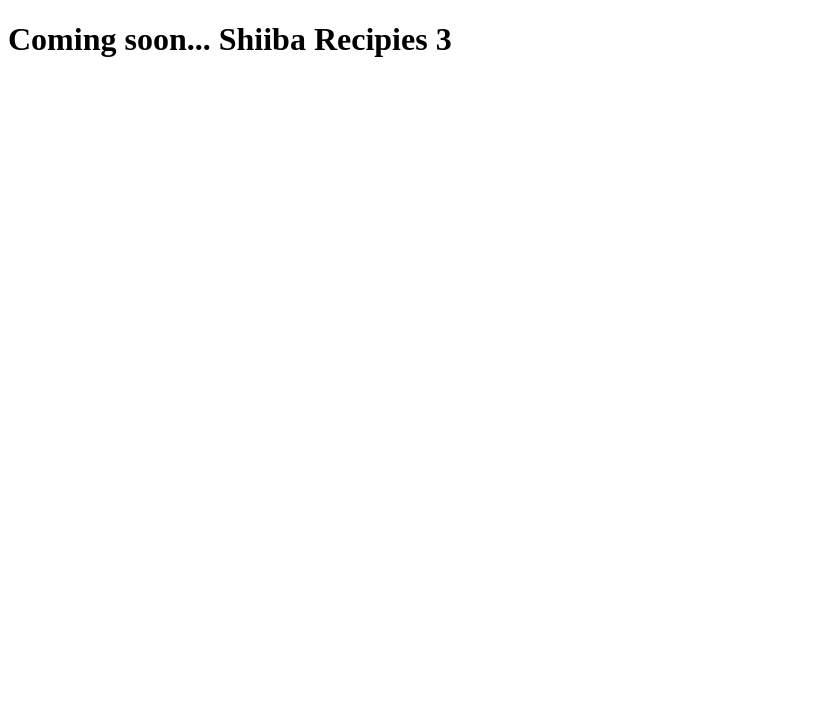
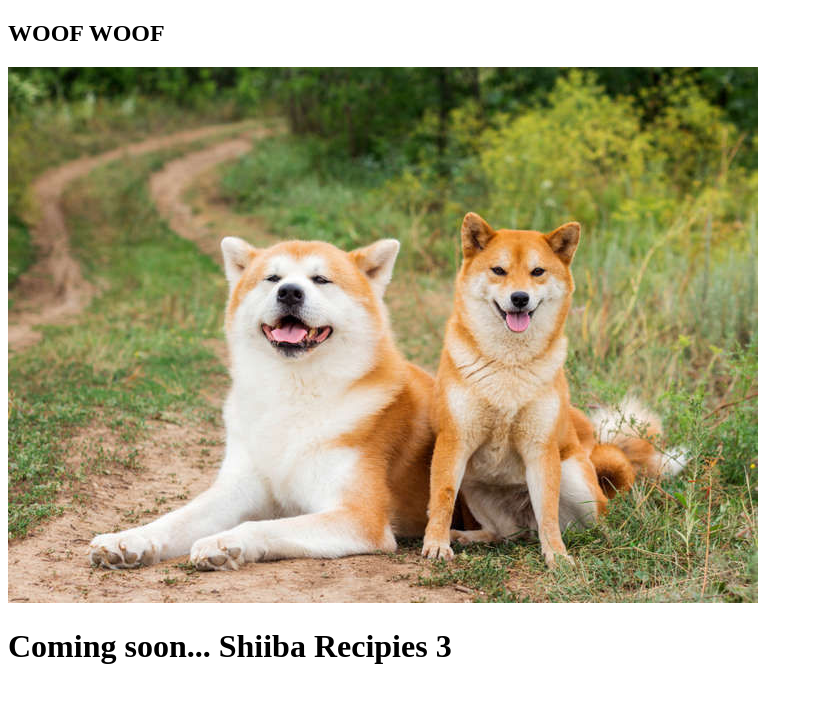
Before and after one commit to billcookie/git-101, a plain HTML site: page index.html in a window 1280 px wide. Shown: the whole page, without its empty margins (0-813 px from the left). Drawn offline with Linux system fonts and the light colour scheme.

Commit message:
Added dog picture and new header

```diff
--- a/index.html
+++ b/index.html
@@ -9,7 +9,8 @@
 </head>
 
 <body>
-
+    <h2> WOOF WOOF</h2>
+    <img src="./dog.jpeg" alt="#">
     <h1>Coming soon... Shiiba Recipies 3</h1>
 
 </body>
```
Also changed, not shown: dog.jpeg (added).
